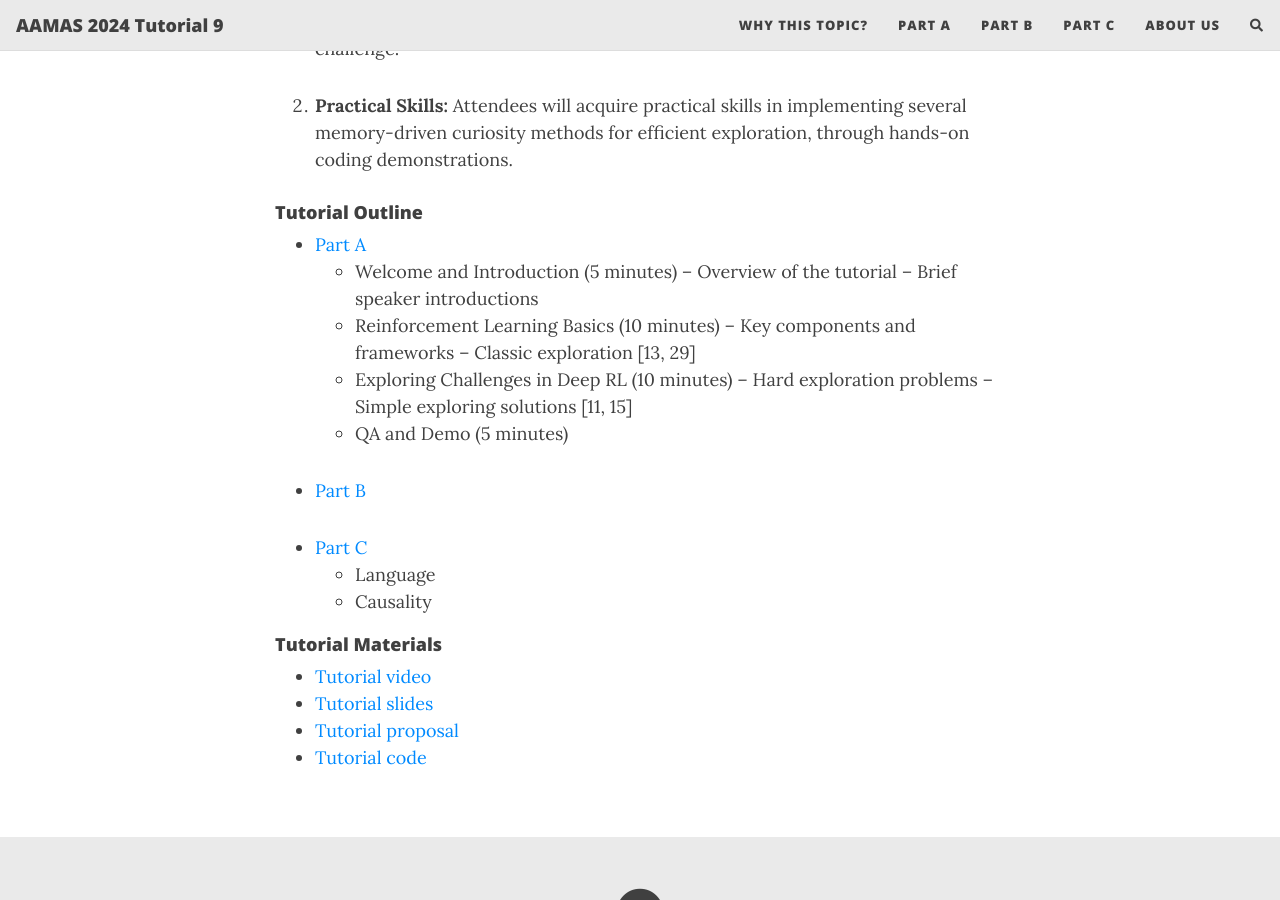
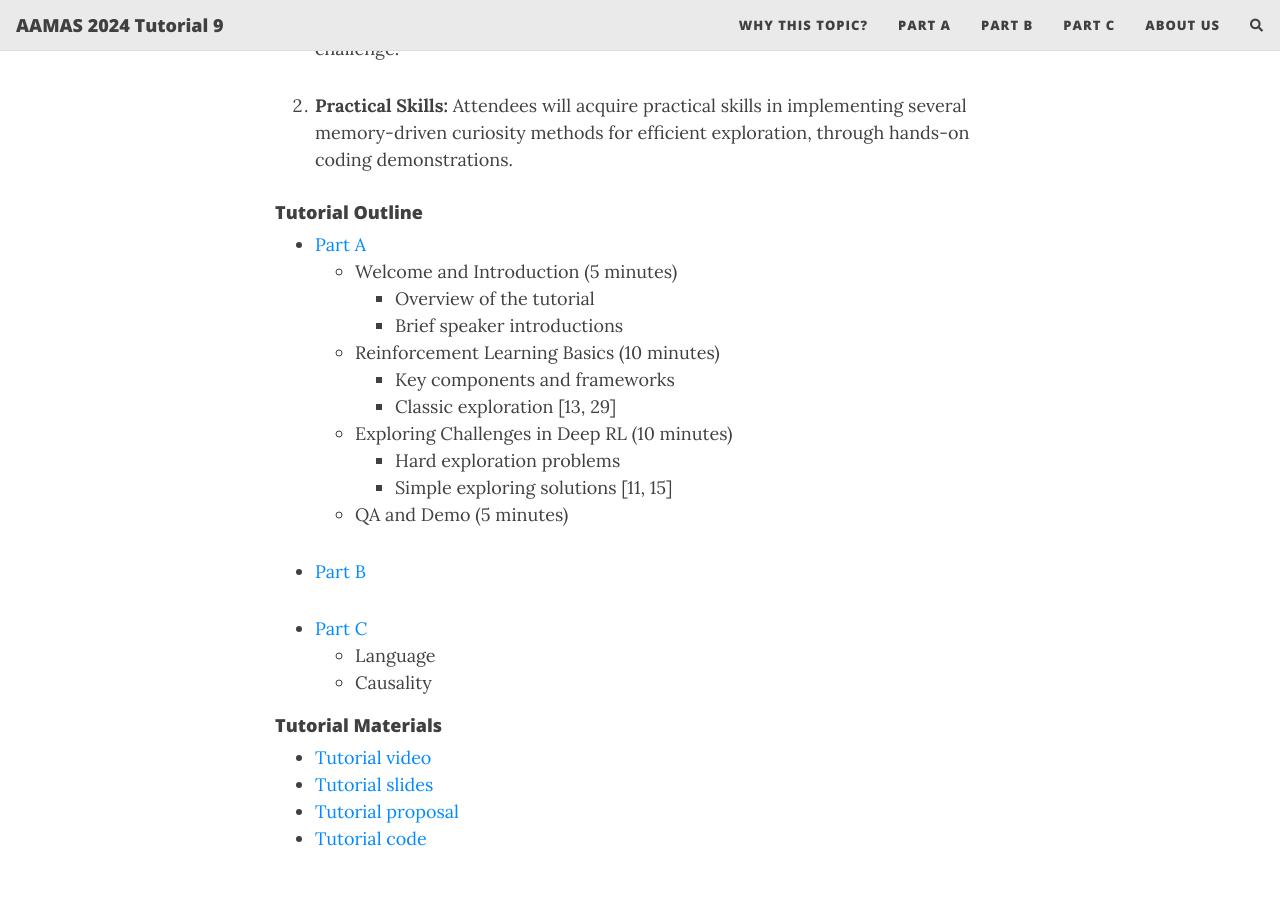
Before and after one commit to rl-memory-exploration-tutorial/rl-memory-exploration-tutorial.github.io, a Jekyll site: the page built from index.md, in a window 1280 px wide and 900 px high, scrolled down 1641 px. Built offline with Jekyll 4.4.1, drawn with Linux system fonts in a browser that asks for light colours; nearby versions of some CDN libraries; comment, search, counter and statistics services are not loaded.

Commit message:
add code partA

```diff
--- a/index.md
+++ b/index.md
@@ -34,14 +34,14 @@ This tutorial is mainly designed for students and academics who work on Reinforc
 
 - [Part A](./parta.md)
   + Welcome and Introduction (5 minutes)
-	– Overview of the tutorial
-	– Brief speaker introductions
+     * Overview of the tutorial
+     * Brief speaker introductions
   + Reinforcement Learning Basics (10 minutes)
-	– Key components and frameworks
-	– Classic exploration [13, 29]
+     * Key components and frameworks
+     * Classic exploration [13, 29]
   + Exploring Challenges in Deep RL (10 minutes)
-	– Hard exploration problems
-	– Simple exploring solutions [11, 15]
+     * Hard exploration problems
+     * Simple exploring solutions [11, 15]
   + QA and Demo (5 minutes)
 
 
```
